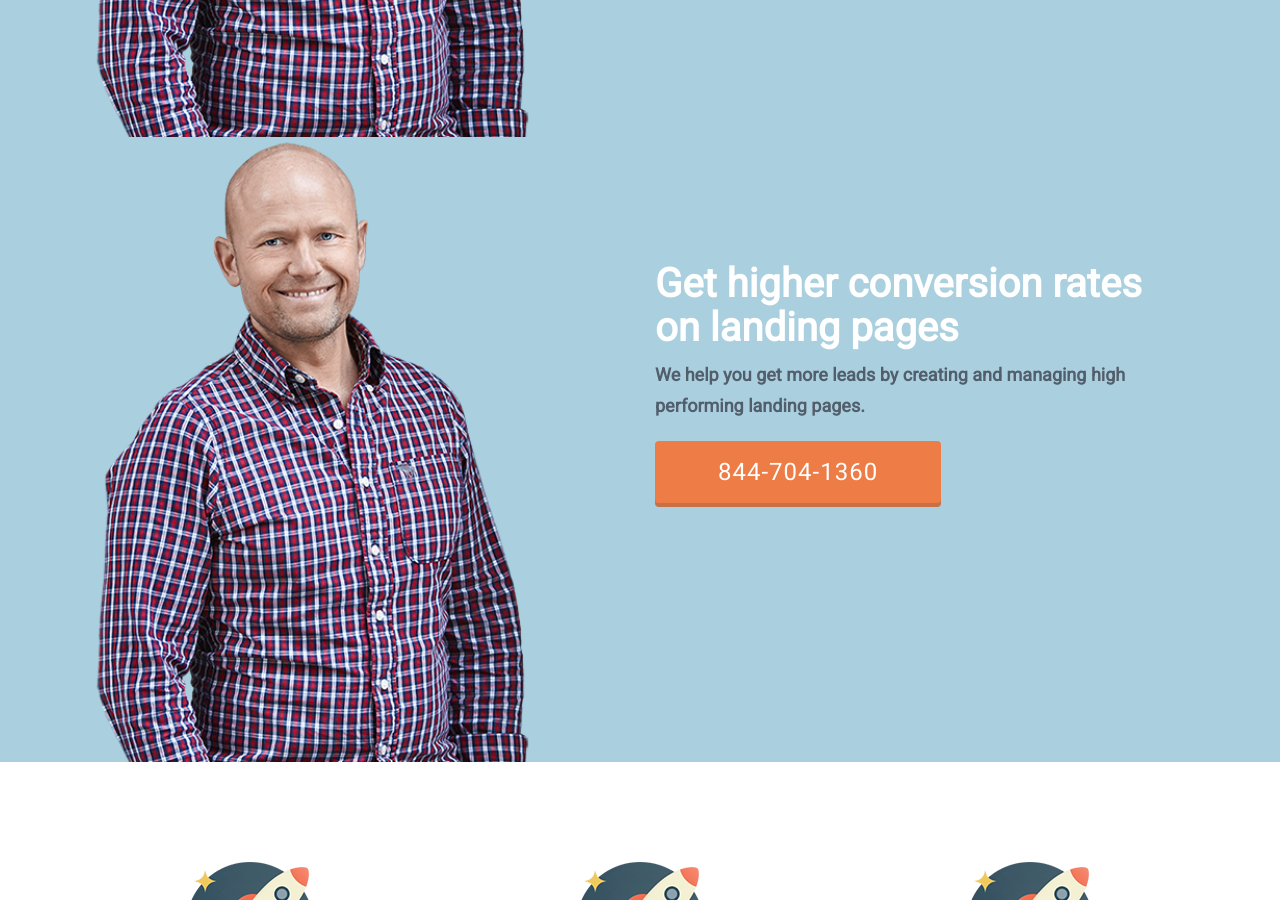
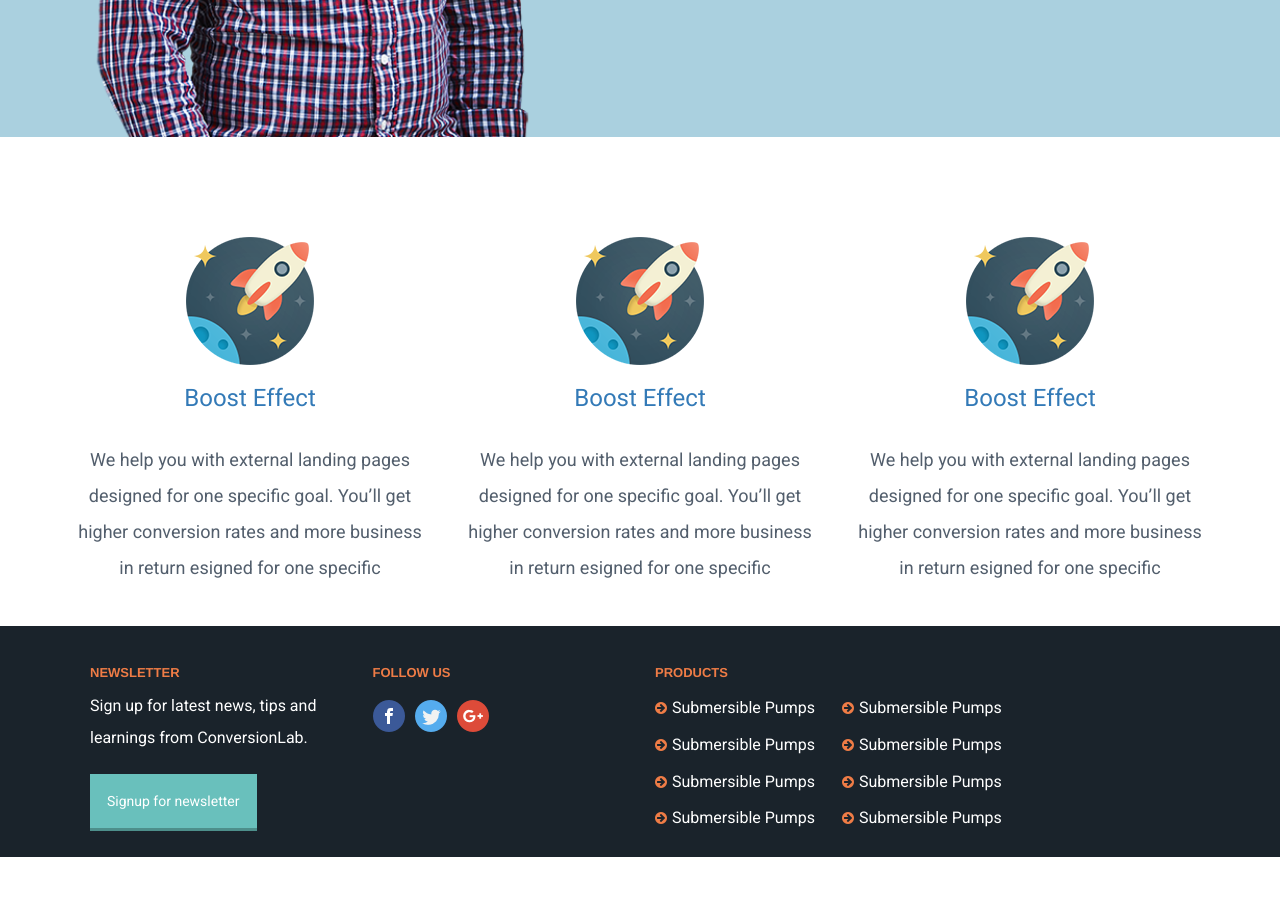
Before and after one commit to tonyseel/five, a Jekyll site: the page built from index.html, in a window 1280 px wide and 900 px high, scrolled down 564 px. Built offline with Jekyll 4.4.1, drawn with Linux system fonts in a browser that asks for light colours; nearby versions of some CDN libraries; library files that are not in the unit come from our copies; after the commit the page ends 1426 px from its top, so only the background shows below that.

Commit message:
rwemoved

```diff
--- a/index.html
+++ b/index.html
@@ -1,21 +1,7 @@
 ---
 layout: default
 ---
-<div class="banner-section">
-		<div class="container">
-			<div class="col-md-6 banner">
-				<img src="{{site.baseurl}}/image/finge-600-21.png"/>
-			</div>
-			<div class="col-md-6">
-			   <div class="banner-content">
-				<h3>Get higher conversion rates on landing pages</h3>
-				<h5>We help you get more leads by creating and managing high performing landing pages.</h5>
-				 <a href="tel:844-704-1360">844-704-1360</a>
 
-			</div>
-		</div>
-	</div>
-	</div>
 <div class="content-section">
 		<div class="container">
 		  <div class="content">
```
